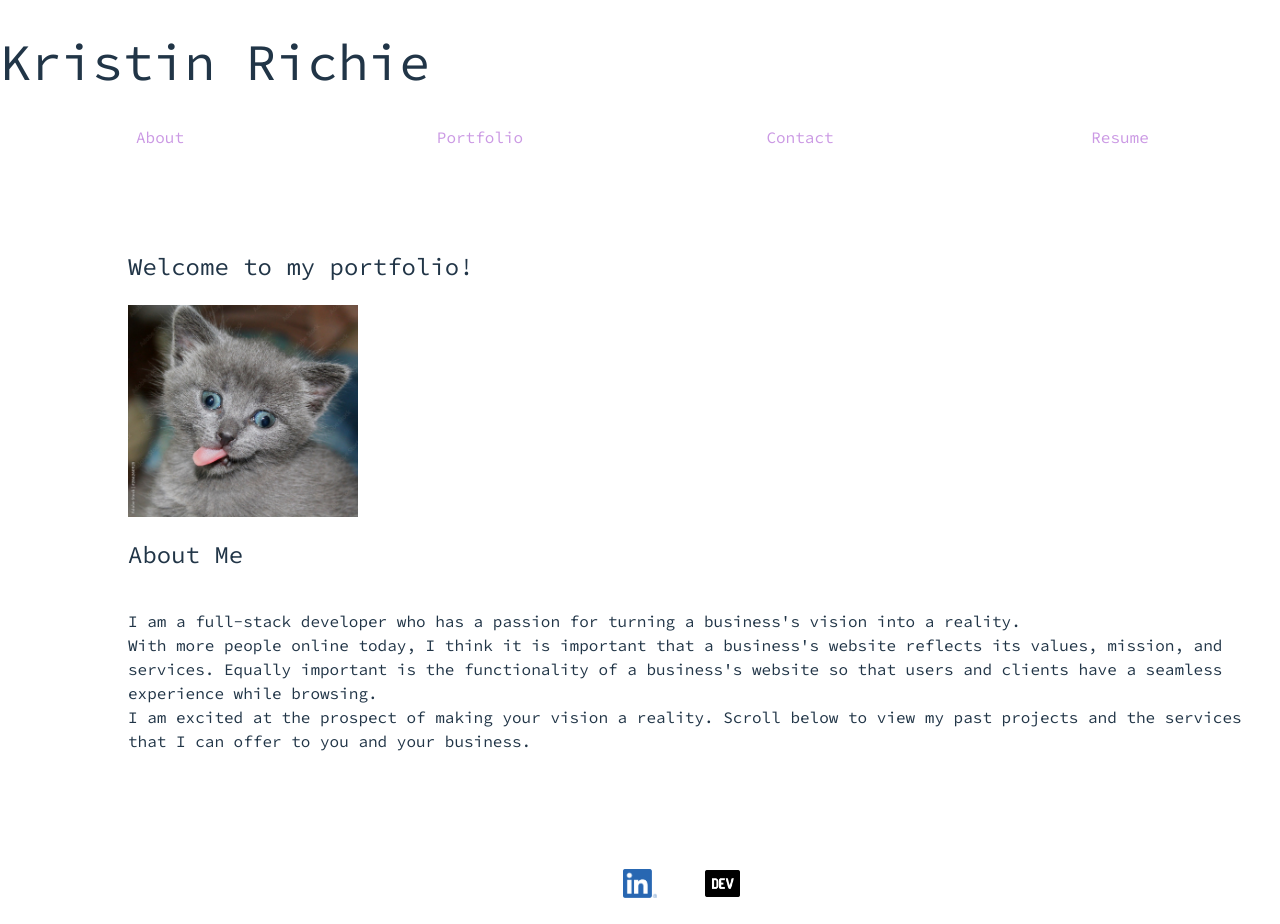
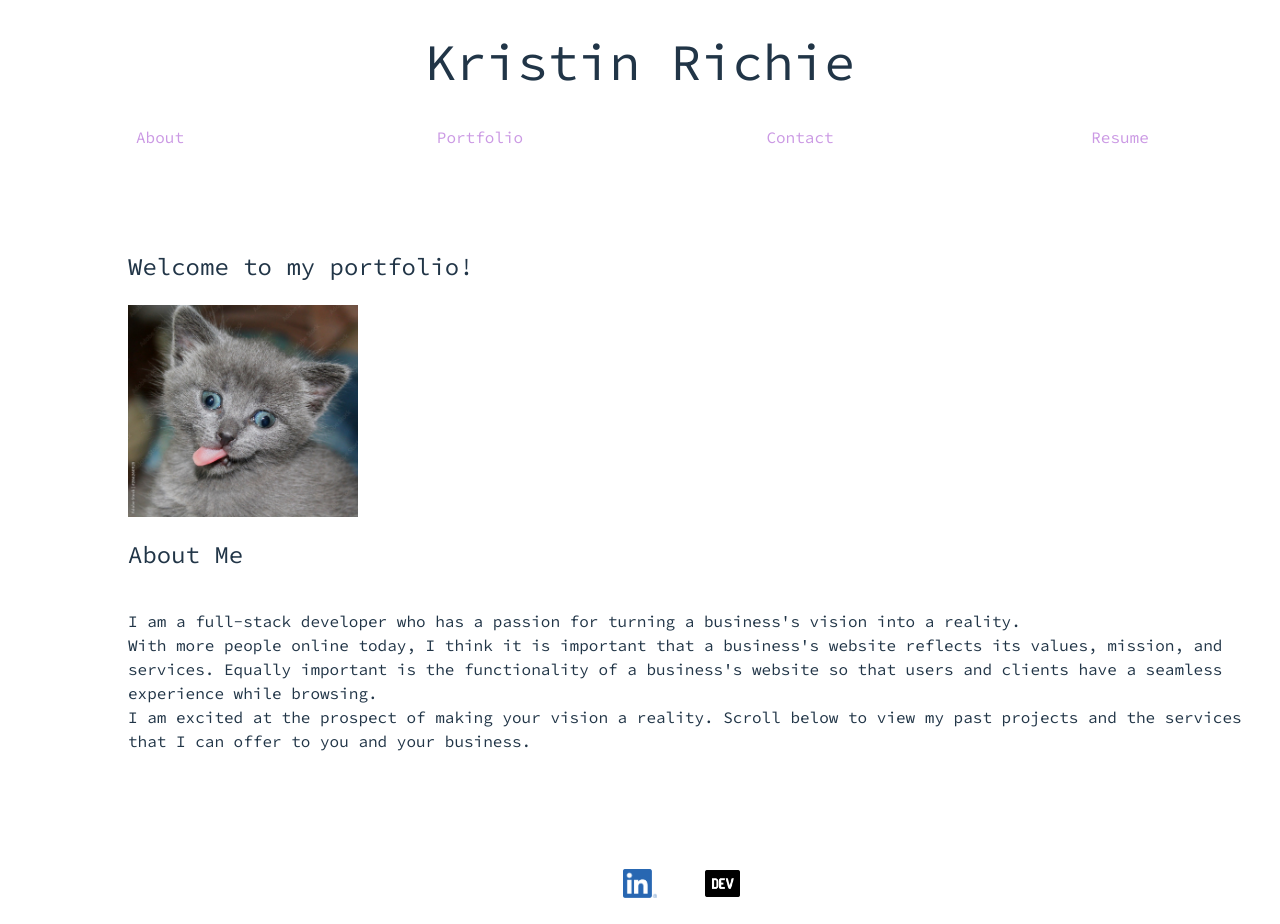
Before and after one commit to Kristin611/react-portfolio-2, a React (Vite) app: page / in a window 1280 px wide. Built offline with nearby package versions, Linux system fonts and the light colour scheme; a web font is replaced by a local one.

Commit message:
added CSS to header

```diff
--- a/src/components/Header.jsx
+++ b/src/components/Header.jsx
@@ -3,7 +3,7 @@ import React from 'react'
 const Header = () => {
   return (
     <div>
-        <h1>Kristin Richie</h1>
+        <h1 className='header'>Kristin Richie</h1>
     </div>
   )
 }
--- /dev/null
+++ b/src/styles/Header.css
@@ -0,0 +1,5 @@
+.header {
+    display: grid;
+    grid-template-columns: 1fr;
+    justify-items: center;
+}
```
Also changed, not shown: src/main.jsx (+4 -3 lines).
